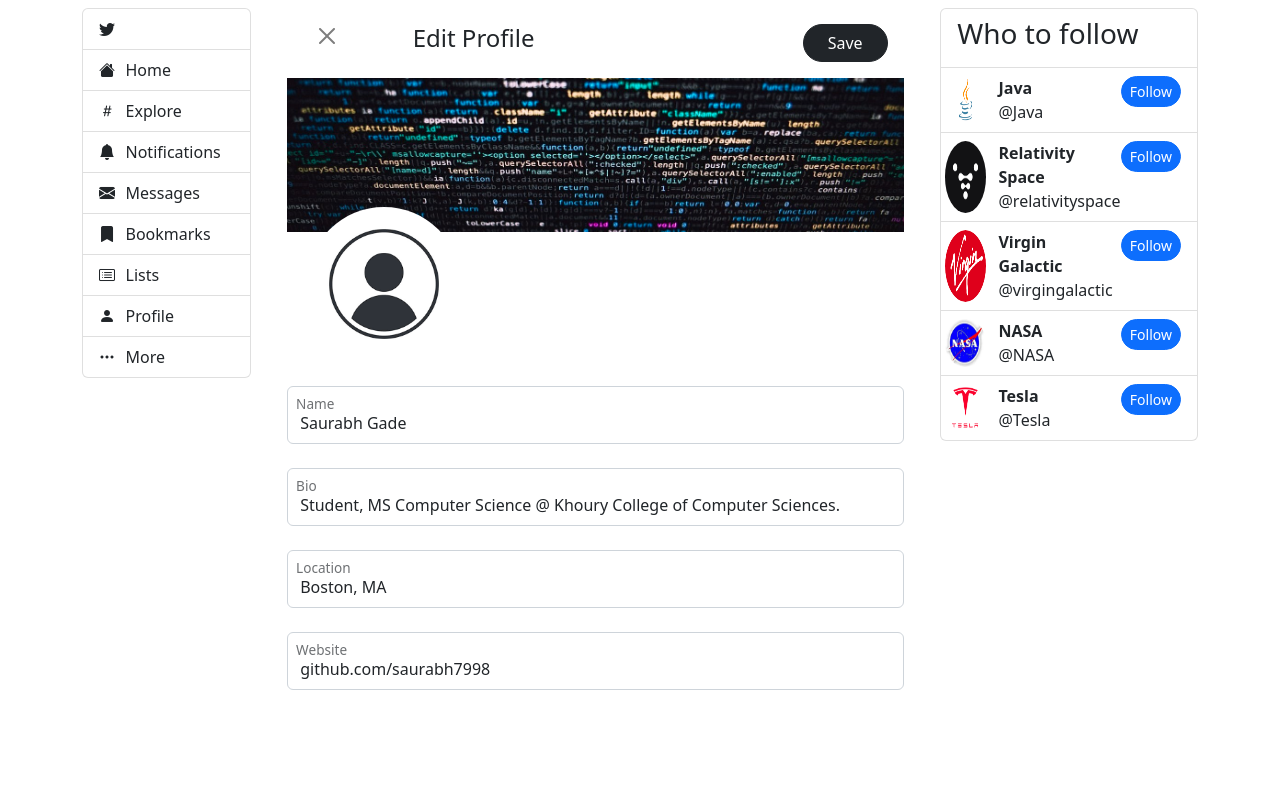
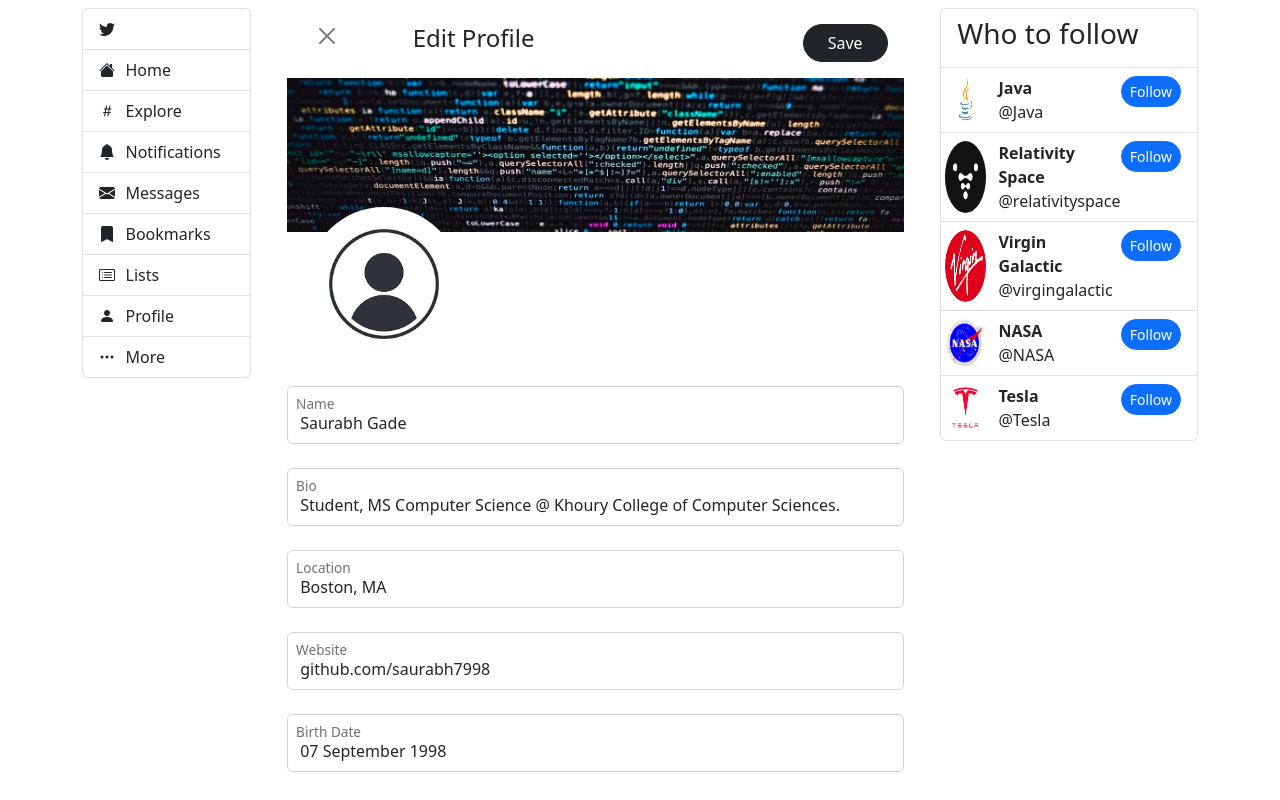
Before and after one commit to saurabh7998/twitter-clone-react-web-app, a React (Create React App) app: page /tuiter/edit-profile in a window 1280 px wide. Built offline with nearby package versions, Linux system fonts and the light colour scheme; the HTML template or start-up script is replaced by a standard one.

Commit message:
adds birthdate edit functionality

```diff
--- a/src/tuiter/profile/EditProfile.js
+++ b/src/tuiter/profile/EditProfile.js
@@ -10,6 +10,7 @@
     const [bio, setBio] = useState(userInfo.bio)
     const [location, setLocation] = useState(userInfo.location)
     const [website, setWebsite] = useState(userInfo.website)
+    const [dateOfBirth, setBirthDate] = useState(userInfo.dateOfBirth)
 
     const dispatch = useDispatch()
     const navigate = useNavigate()
@@ -20,6 +21,7 @@
                                     bio: bio,
                                     website: website,
                                     location: location,
+                                    dateOfBirth: dateOfBirth,
                                 }))
         navigate("/tuiter/profile")
 
@@ -86,6 +88,14 @@
                     />
                     <label htmlFor="floatingInputGrid" className="ms-2">Website</label>
                 </div>
+                <div className="form-floating mb-4">
+                    <input type="text" className="form-control"
+                           id="floatingInputGrid" placeholder=""
+                           value={dateOfBirth}
+                           onChange={(e) => setBirthDate(e.target.value)}
+                    />
+                    <label htmlFor="floatingInputGrid" className="ms-2">Birth Date</label>
+                </div>
             </div>
         </div>
     )
--- a/src/tuiter/reducers/profile-reducer.js
+++ b/src/tuiter/reducers/profile-reducer.js
@@ -8,7 +8,7 @@
     bio: 'Student, MS Computer Science @ Khoury College of Computer Sciences.',
     website: 'github.com/saurabh7998',
     location: 'Boston, MA',
-    dateOfBirth: '07 September, 1998',
+    dateOfBirth: '07 September 1998',
     dateJoined: '04 July, 2009',
     followingCount: 509,
     followersCount: 731,
@@ -29,7 +29,7 @@
                                                               bio: action.payload.bio,
                                                               website: action.payload.website,
                                                               location: action.payload.location,
-                                                              dateOfBirth: '07 September, 1998',
+                                                              dateOfBirth: action.payload.dateOfBirth,
                                                               dateJoined: '04 July, 2009',
                                                               followingCount: 509,
                                                               followersCount: 731,
```
